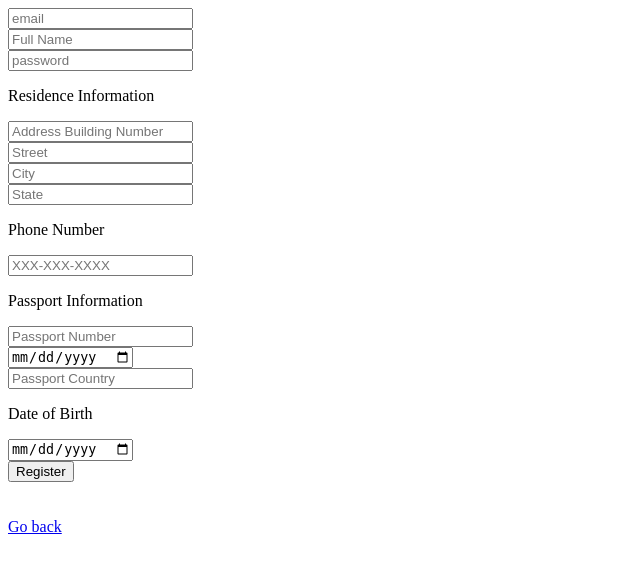
After one commit to leeked/Air-Ticket-Database, a Flask app: page /userreg in a window 1280 px wide. The commit adds this page. Shown: the top 573 px of the page, without its empty margins (0-640 px from the left). Run offline with Flask 2, Linux system fonts and the light colour scheme.

Commit message:
Implemented Register
Can register as both Staff and Customer

```diff
--- a/webapp/app.py
+++ b/webapp/app.py
@@ -18,6 +18,11 @@ conn = pymysql.connect(host='localhost',
 def index():
     return render_template('index.html')
 
+
+"""
+LOGIN
+"""
+
 # Login Route
 @app.route('/login')
 def login():
@@ -34,7 +39,7 @@ def loginAuth():
 	cursor = conn.cursor()
 	if request.form.get('login_type') == 'on':
 		#executes query
-		query = 'SELECT * FROM airline_staff WHERE username = %s and staff_password = %s'
+		query = 'SELECT * FROM airline_staff WHERE username = %s and staff_password = MD5(%s)'
 		cursor.execute(query, (username, password))
 		#stores the results in a variable
 		data = cursor.fetchone()
@@ -53,7 +58,7 @@ def loginAuth():
 
 	else:
 		#executes query
-		query = 'SELECT * FROM customer WHERE email = %s and customer_password = %s'
+		query = 'SELECT * FROM customer WHERE email = %s and customer_password = MD5(%s)'
 		cursor.execute(query, (username, password))
 		#stores the results in a variable
 		data = cursor.fetchone()
@@ -70,12 +75,103 @@ def loginAuth():
 			error = 'Invalid login or username'
 			return render_template('login.html', error=error)
 
+
+"""
+REGISTRATION
+"""
+
 # Register Route
 @app.route('/register')
 def register():
-    return render_template('register.html')
+    return render_template('regchoice.html')
 
-# Register Home
+# Register as Staff
+@app.route('/staffreg')
+def staffreg():
+	return render_template('staffreg.html')
+
+# Register as User
+@app.route('/userreg')
+def userreg():
+	return render_template('userreg.html')
+
+# Register Authentication
+@app.route('/registerAuth', methods=['GET', 'POST'])
+def registerAuth():
+	# Determine what kind of user (staff or customer/user)
+	regtype = request.form['type']
+
+	# For Staff
+	if regtype == 'staff':
+		#grabs information from the forms
+		username = request.form['username']
+		password = request.form['password']
+		fname = request.form['fname']
+		lname = request.form['lname']
+		DoB = request.form['DoB']
+
+		#cursor used to send queries
+		cursor = conn.cursor()
+		#executes query
+		query = 'SELECT * FROM airline_staff WHERE username = %s'
+		cursor.execute(query, (username))
+		#stores the results in a variable
+		data = cursor.fetchone()
+		#use fetchall() if you are expecting more than 1 data row
+		error = None
+		if(data):
+			#If the previous query returns data, then user exists
+			error = "This user already exists"
+			return render_template('staffreg.html', error = error)
+		else:
+			ins = "INSERT INTO airline_staff VALUES(%s, MD5(%s), %s, %s, %s)"
+			cursor.execute(ins, (username, password, fname, lname, DoB))
+			conn.commit()
+			cursor.close()
+			return render_template('index.html')
+
+	# For Customer/User
+	#grabs information from the forms
+	username = request.form['email']
+	name = request.form['name']
+	password = request.form['password']
+
+	addr_num = request.form['addr_building_num']
+	street = request.form['street']
+	city = request.form['city']
+	state = request.form['state']
+
+	phone = request.form['phone']
+
+	pass_num = request.form['passport_num']
+	pass_exp = request.form['passport_exp']
+	pass_country = request.form['passport_country']
+
+	DoB = request.form['DoB']
+
+	#cursor used to send queries
+	cursor = conn.cursor()
+	#executes query
+	query = 'SELECT * FROM customer WHERE email = %s'
+	cursor.execute(query, (username))
+	#stores the results in a variable
+	data = cursor.fetchone()
+	#use fetchall() if you are expecting more than 1 data row
+	error = None
+	if(data):
+		#If the previous query returns data, then user exists
+		error = "This user already exists"
+		return render_template('userreg.html', error = error)
+	else:
+		ins = 'INSERT INTO customer VALUES(%s, %s, MD5(%s), %s, %s, %s, %s, %s, %s, %s, %s, %s)'
+		cursor.execute(ins, (username, name, password, addr_num, street, city, state, phone, pass_num, pass_exp, pass_country, DoB))
+		conn.commit()
+		cursor.close()
+		return render_template('index.html')
+
+
+
+# Home Route
 @app.route('/home')
 def home():
 	return "hello xd"
--- a/webapp/templates/index.html
+++ b/webapp/templates/index.html
@@ -12,6 +12,8 @@
 {% endif %}
 
 {% if message %}
+	<p class="message">hello xd</p>
+	<!--
 	<a href="/logout">Logout</a>
 	<a href="/remove_account">Remove Account</a>
 	<p class="message">You are logged in {{message}}. You have {{num}} follower(s)</p> </br>
@@ -28,4 +30,5 @@
 	        <hr>
 	{% endfor %}
 	{% endif %}
+	-->
 {% endblock %}
--- /dev/null
+++ b/webapp/templates/userreg.html
@@ -0,0 +1,42 @@
+{% extends 'base.html' %}
+
+{% block head %}
+
+{% endblock %}
+
+
+{% block body %}
+<form action="/registerAuth" method="POST">
+	<input type="email" name = "email" placeholder="email" required/> </br>
+	<input type="text" name = "name" placeholder= "Full Name" required/></br>
+	<input type="password" name = "password" placeholder="password" required/></br>
+
+	<p class="message">Residence Information</p>
+
+	<input type="number" name = "addr_building_num" placeholder="Address Building Number"/></br>
+	<input type="text" name = "street" placeholder= "Street"/></br>
+	<input type="text" name = "city" placeholder= "City"/></br>
+	<input type="text" name = "state" placeholder= "State"/></br>
+
+	<p class="message">Phone Number</p>
+	<input type="text" name = "phone" placeholder= "XXX-XXX-XXXX" required/></br>
+
+	<p class="message">Passport Information</p>
+
+	<input type="text" name = "passport_num" placeholder= "Passport Number" required/></br>
+	<input type="date" name = "passport_exp" required/></br>
+	<input type="text" name = "passport_country" placeholder= "Passport Country" required/></br>
+
+	<p class="message">Date of Birth</p>
+
+	<input type="date" name = "DoB" required/></br>
+
+	<input type='hidden' name = 'type' value = 'user'/>
+	<input type="submit" value = Register />
+	{% if error %}
+		<p class="error"><strong>Error:</strong> {{error}}</p>
+	{% endif %}
+</form>
+</br></br>
+<a href="/register">Go back</a>
+{% endblock %}
```
Also changed, not shown: webapp/templates/regchoice.html (added, +12 -0 lines), webapp/templates/register.html (deleted, +0 -18 lines), webapp/templates/staffreg.html (added, +23 -0 lines).
